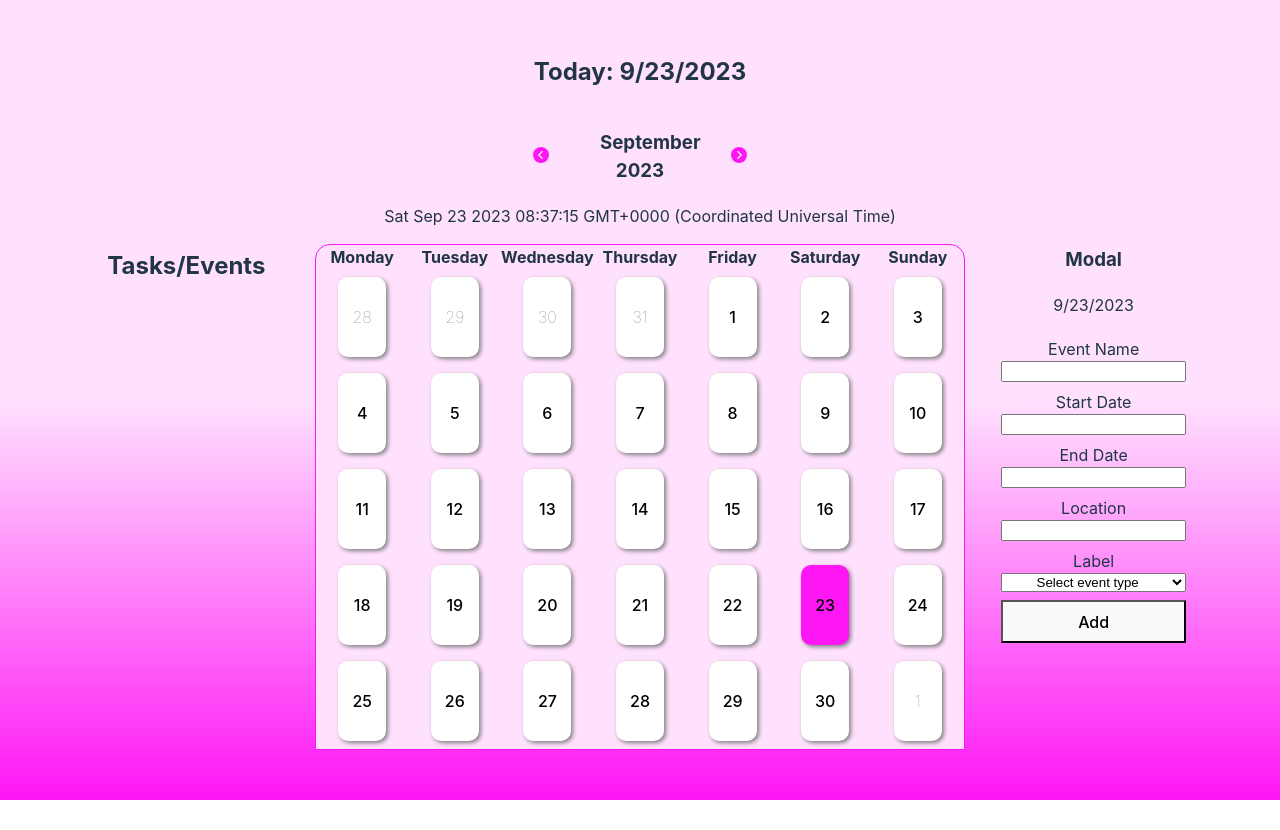
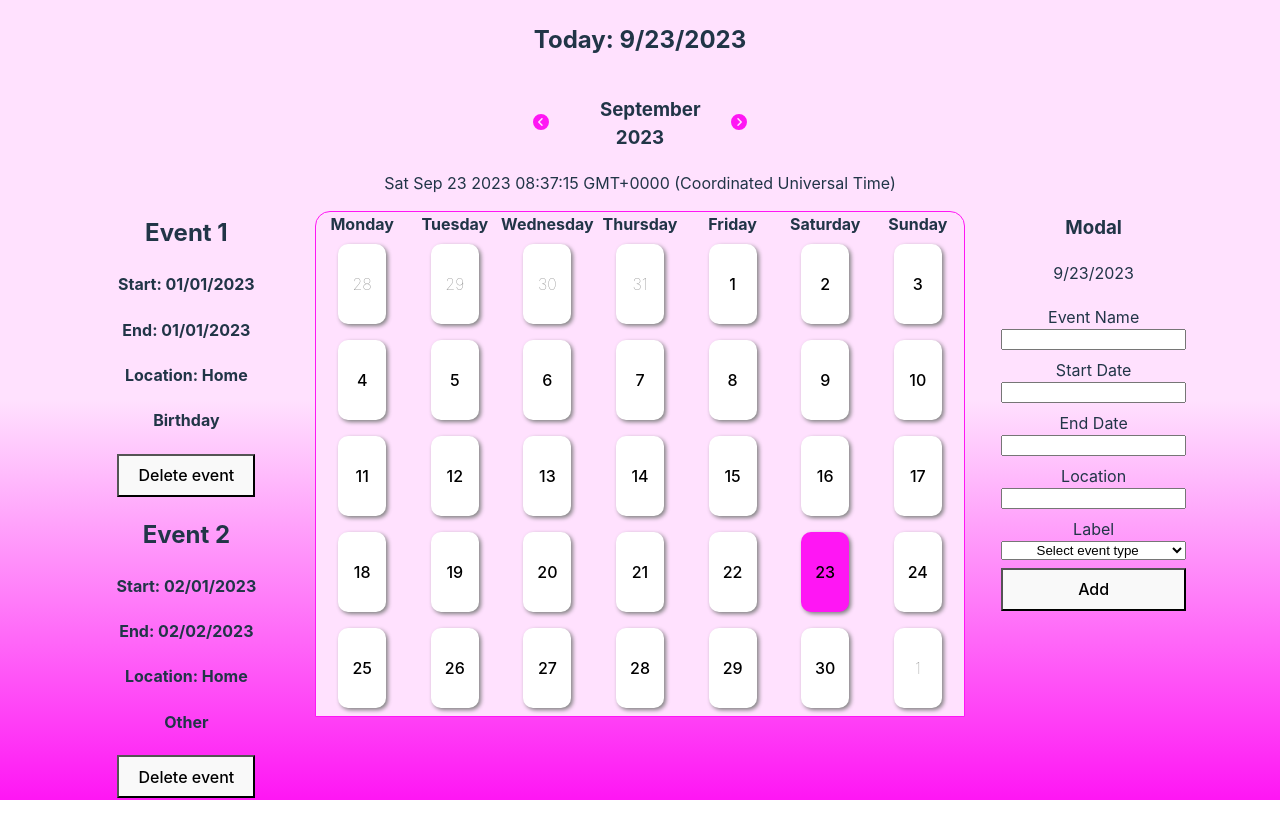
Before and after one commit to Inga-A-N/eventsCalendar-project, a React (Vite) app in the folder calendar/: page / in a window 1280 px wide. Both pictures are taken after a click on the button "23". Before the commit the page ends 800 px from the top, so only its background shows below. Built offline with nearby package versions, Linux system fonts and the light colour scheme.

Commit message:
WIP/Events

```diff
--- /dev/null
+++ b/calendar/src/EventsList/EventsList.tsx
@@ -0,0 +1,14 @@
+import EventCard from "../components/EventCard/EventCard";
+// import style from "./EventsList.module.scss";
+
+function EventsList({ data }) {
+  return (
+    <section>
+      {data.map((oneEvent, index: number) => (
+        <EventCard key={index} cardEvent={oneEvent} />
+      ))}
+    </section>
+  );
+}
+
+export default EventsList;
--- /dev/null
+++ b/calendar/src/components/EventCard/EventCard.tsx
@@ -0,0 +1,18 @@
+import style from "./EventCard.module.scss";
+
+function EventCard({ cardEvent }) {
+  const { eventName, startDate, endDate, location, label } = cardEvent;
+  return (
+    <div>
+      <h2>{eventName}</h2>
+      <h4>Start: {startDate}</h4>
+      <h4>End: {endDate}</h4>
+      <h4>Location: {location}</h4>
+      <h4>{label}</h4>
+
+      <button>Delete event</button>
+    </div>
+  );
+}
+
+export default EventCard;
--- a/calendar/src/components/Grid/Grid.tsx
+++ b/calendar/src/components/Grid/Grid.tsx
@@ -2,6 +2,8 @@ import { useState } from "react";
 import { daysOfWeek } from "../../utils/daysAndMonths/daysAndMonth";
 import style from "./Grid.module.scss";
 import Modal from "../Modal/Modal";
+import EventsList from "../../EventsList/EventsList";
+import { eventsData } from "../../eventsData";
 
 function Grid({
   monthToShow,
@@ -43,6 +45,8 @@ function Grid({
 
   const [modal, setModal] = useState(false);
   const [modalDate, setModalDate] = useState("");
+  const [events, setEvents] = useState(eventsData);
+
   const handleDateSelect = (e: any) => {
     modal && e.target.value.padStart(2, "0") != modalDate.slice(0, 2)
       ? setModalDate(
@@ -56,9 +60,7 @@ function Grid({
   return (
     <>
       <div className={style.modalsArrangement}>
-        <div>
-          <h2>{modal ? "Tasks/Events" : null}</h2>
-        </div>
+        <div>{modal ? <EventsList data={events} /> : null}</div>
         <div>
           <ul>
             {daysOfWeek.map((day, index) => (
--- /dev/null
+++ b/calendar/src/eventsData.ts
@@ -0,0 +1,16 @@
+export const eventsData = [
+  {
+    eventName: "Event 1",
+    startDate: "01/01/2023",
+    endDate: "01/01/2023",
+    location: "Home",
+    label: "Birthday",
+  },
+  {
+    eventName: "Event 2",
+    startDate: "02/01/2023",
+    endDate: "02/02/2023",
+    location: "Home",
+    label: "Other",
+  },
+];
```
Also changed, not shown: calendar/src/EventsList/EventsList.module.scss (added), calendar/src/components/EventCard/EventCard.module.scss (added).
